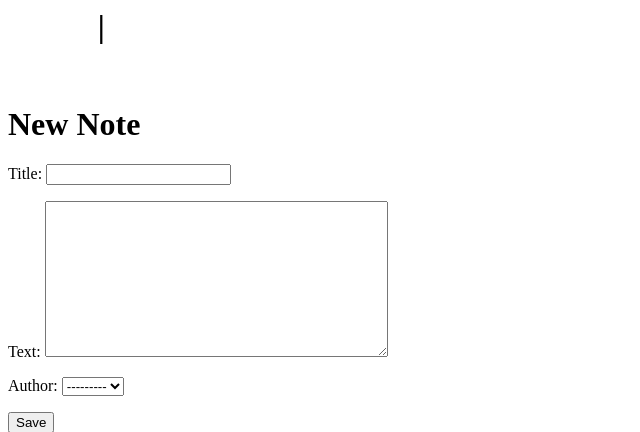
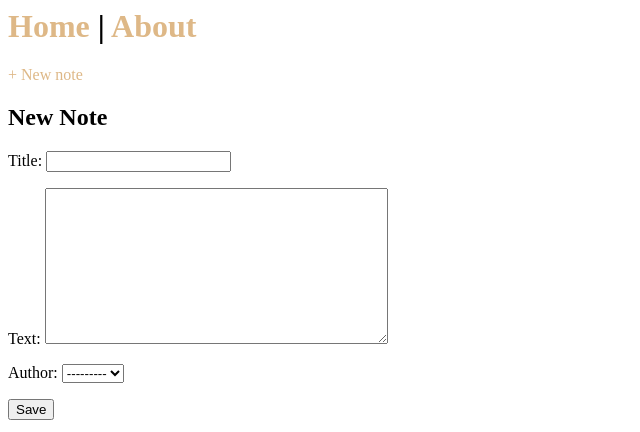
Before and after one commit to Maysummer/notes_app, a Django app: page /note/new/ in a window 1280 px wide. Shown: the top 432 px of the page, without its empty margins (0-640 px from the left). Run offline with Django 3.2, Linux system fonts and the light colour scheme.

Commit message:
Add files via upload

```diff
--- a/notes/templates/notes/base.html
+++ b/notes/templates/notes/base.html
@@ -5,7 +5,7 @@
         <style>
             header a {
                 text-decoration: none;
-                color: white;
+                color: burlywood;
             }
         </style>
     </head>
--- a/notes/templates/notes/index.html
+++ b/notes/templates/notes/index.html
@@ -9,8 +9,8 @@
 
 <header class="header">
     <div class="header-text">Sign in via:</div>
-    <a href="#" class="header-link">Gmail</a>
-    <a href="#" class="header-link">Facebook</a>
+    <a href="https://gmail.com" class="header-link">Gmail</a>
+    <a href="https://facebook.com" class="header-link">Facebook</a>
 </header>
 
 <section class="landing-section landing-main">
@@ -39,7 +39,7 @@
     </section>
 
     <section class="landing-feature feature-notifications">
-        <h2>My <span class="brand-tex">N</span>otes</h2>
+        <h2>My <span class="brand-text">N</span>otes</h2>
         <ul>
             <li>Edit a note</li>
             <li>Read a note</li>
--- a/notes/templates/notes/note_new.html
+++ b/notes/templates/notes/note_new.html
@@ -1,7 +1,8 @@
 {% extends 'notes/base.html' %}
 
 {% block content %}
-    <h1>New Note</h1>
+
+    <h2>New Note</h2>
     <form action="" method="post">{% csrf_token %}
         {{ form.as_p}}
         <input type="submit" value="Save" />
```
